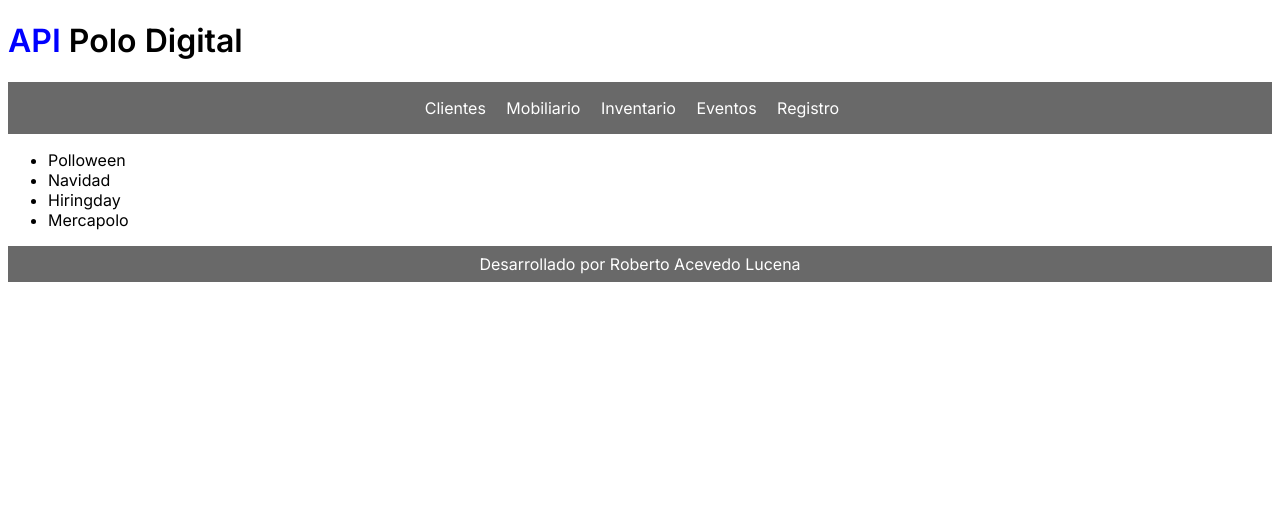
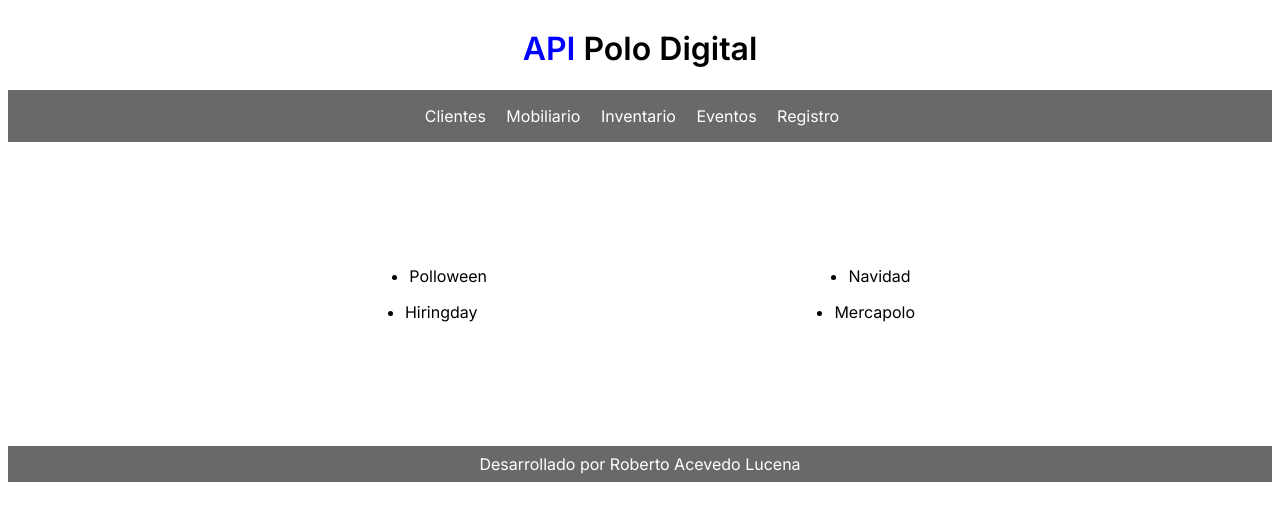
Before and after one commit to Robertoaclu/Polo_digital, a website: page Public/index.html in a window 1280 px wide. Drawn offline with Linux system fonts and the light colour scheme.

Commit message:
update file

```diff
--- a/Public/css/style.css
+++ b/Public/css/style.css
@@ -1,8 +1,11 @@
 body {
   font-family: Inter;
   font-size: 16px;
-  color: var(--negro);
-  background-color: var(--blanco);
+}
+
+.cabecera{
+  display: flex;
+  justify-content: center;
 }
 
 .navegacion {
@@ -11,6 +14,7 @@ body {
   align-items: center;
   background-color:dimgray;
   color: white;
+  margin-bottom: 124px;
 }
 
 .navegacion ul {
@@ -23,10 +27,17 @@ nav li {
   margin-right: 16px;
 }
 
+.carrusel ul{
+  display: flex;
+  justify-content:space-evenly;
+  text-decoration: none;
+}
+
 .pie {
  display: flex;
  justify-content: center;
  background-color: dimgray;
  color: white;
  padding:8px;
+ margin-top: 124px;
 }
--- a/Public/index.html
+++ b/Public/index.html
@@ -14,7 +14,7 @@
   </head>
   <body>
     <header>
-      <div>
+      <div class="cabecera">
         <h1><span style="color: blue">API</span> Polo Digital</h1>
       </div>
 
@@ -31,11 +31,13 @@
       </div>
     </header>
 
-    <main>
+    <main class="carrusel">
       <div>
         <ul>
           <li>Polloween</li>
           <li>Navidad</li>
+        </ul>
+        <ul>
           <li>Hiringday</li>
           <li>Mercapolo</li>
         </ul>
```
